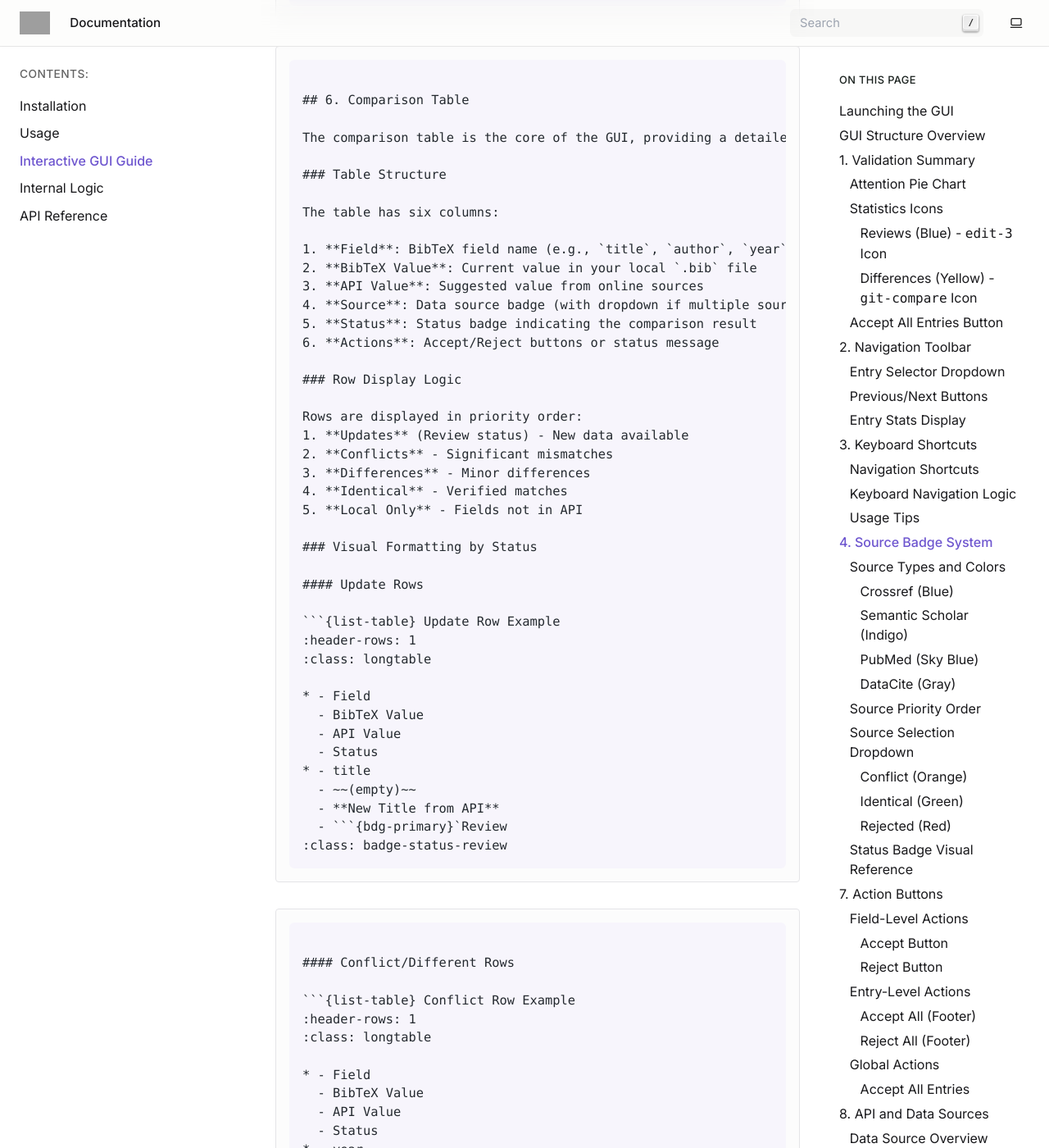
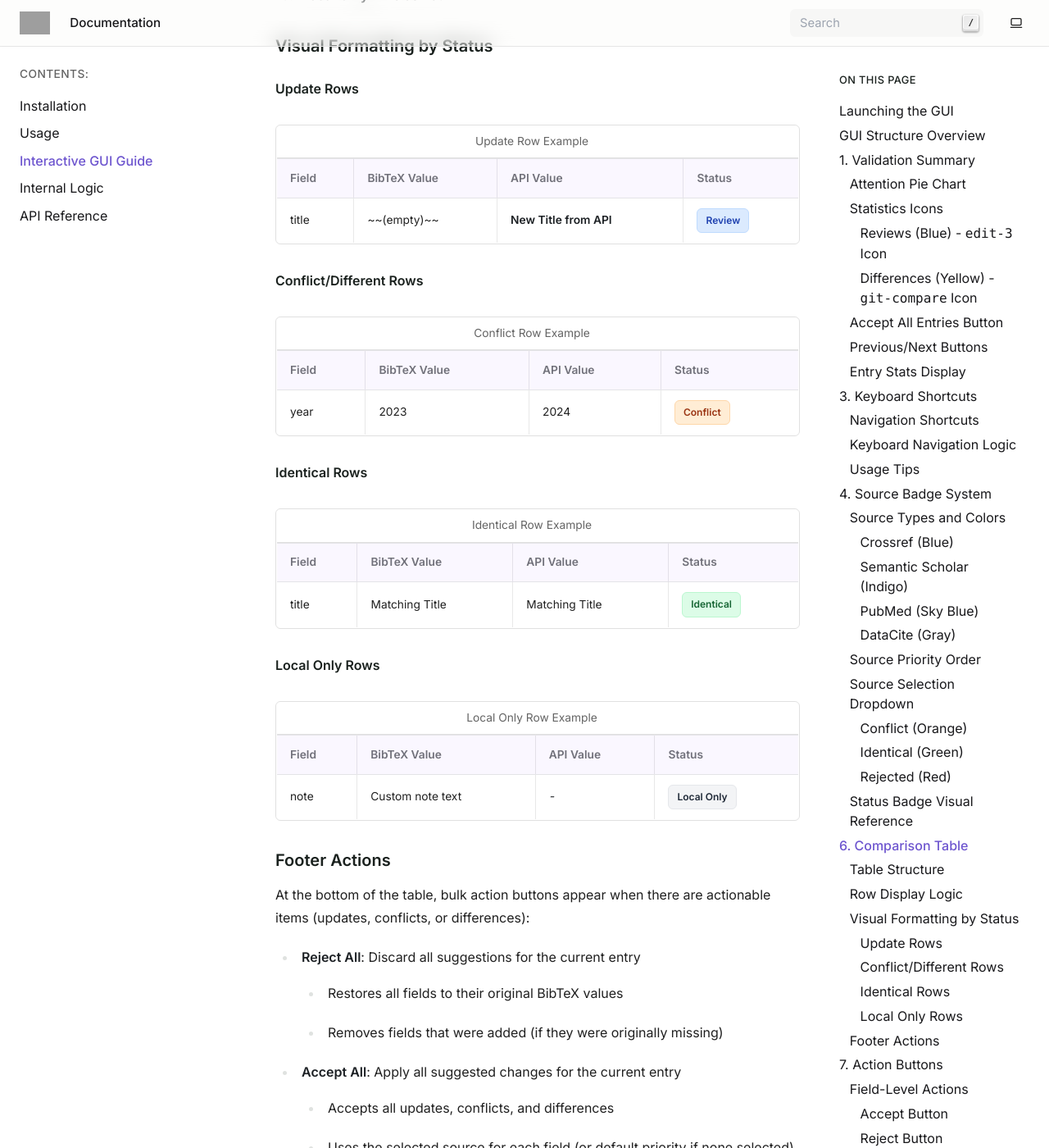
Before and after one commit to bet-lab/reference-validator, a Sphinx documentation site: the page built from docs/source/gui.md, in a window 1280 px wide and 1400 px high, scrolled down 15709 px. Shown: the whole window at 82% size. Built offline with Sphinx 7.4.7, drawn with Linux system fonts in a browser that asks for light colours; some of the changed text lies outside the part shown; grey boxes are pictures that could not be loaded.

Commit message:
docs: Update GUI documentation to replace badge syntax with HTML spans for improved styling consistency

````diff
--- a/docs/source/gui.md
+++ b/docs/source/gui.md
@@ -72,6 +72,7 @@
 Four icon-based statistics provide quick insights:
 
 #### Reviews (Blue) - `edit-3` Icon
+
 ```{bdg-primary}`Review
 :class: badge-status-review
 ```
@@ -82,6 +83,7 @@
 - **Example**: A missing `journal` field that can be filled from Crossref
 
 #### Conflicts (Orange) - `alert-triangle` Icon
+
 ```{bdg-primary}`Conflict
 :class: badge-status-conflict
 ```
@@ -92,6 +94,7 @@
 - **Example**: Your BibTeX has `year = {2023}` but Crossref reports `2024`
 
 #### Differences (Yellow) - `git-compare` Icon
+
 ```{bdg-primary}`Different
 :class: badge-status-different
 ```
@@ -102,6 +105,7 @@
 - **Example**: `"Journal Name"` vs `Journal Name` (quotes difference), or `Smith, John` vs `Smith, J.` (abbreviation)
 
 #### Identical (Green) - `check-circle` Icon
+
 ```{bdg-primary}`Identical
 :class: badge-status-identical
 ```
@@ -134,33 +138,25 @@
 ```{card} Normal State
 :class: sd-shadow-sm
 
-```{bdg-primary}`Accept All Entries
-:class: badge-status-review
-```
+<span class="badge badge-status-review">Accept All Entries</span>
 ```
 
 ```{card} Confirm State
 :class: sd-shadow-sm
 
-```{bdg-primary}`Click again to confirm
-:class: badge-destructive
-```
+<span class="badge badge-destructive">Click again to confirm</span>
 ```
 
 ```{card} Processing State
 :class: sd-shadow-sm
 
-```{bdg-primary}`Processing...
-:class: badge-muted
-```
+<span class="badge badge-muted">Processing...</span>
 ```
 
 ```{card} Success State
 :class: sd-shadow-sm
 
-```{bdg-primary}`All Accepted
-:class: badge-status-accepted
-```
+<span class="badge badge-status-accepted">All Accepted</span>
 ```
 ```
 
@@ -264,6 +260,7 @@
 ### Source Types and Colors
 
 #### Crossref (Blue)
+
 ```{bdg-primary}`CROSSREF
 :class: badge-source-crossref
 ```
@@ -274,6 +271,7 @@
 - **Reliability**: Very high - official DOI registry
 
 #### arXiv (Red)
+
 ```{bdg-primary}`ARXIV
 :class: badge-source-arxiv
 ```
@@ -285,6 +283,7 @@
 - **Special Features**: Automatically adds `eprint` and `eprinttype` fields
 
 #### Semantic Scholar (Indigo)
+
 ```{bdg-primary}`SEMANTIC SCHOLAR
 :class: badge-source-semantic-scholar
 ```
@@ -296,6 +295,7 @@
 - **Best For**: Finding missing DOIs or metadata for obscure papers
 
 #### DBLP (Purple)
+
 ```{bdg-primary}`DBLP
 :class: badge-source-dblp
 ```
@@ -307,6 +307,7 @@
 - **Best For**: Computer science papers, especially conference proceedings
 
 #### PubMed (Sky Blue)
+
 ```{bdg-primary}`PUBMED
 :class: badge-source-pubmed
 ```
@@ -318,6 +319,7 @@
 - **Best For**: Papers with PMID identifiers
 
 #### Zenodo (Gray)
+
 ```{bdg-primary}`ZENODO
 :class: badge-source-zenodo
 ```
@@ -329,6 +331,7 @@
 - **Special Features**: Often includes GitHub repository links
 
 #### DataCite (Gray)
+
 ```{bdg-primary}`DATACITE
 :class: badge-source-datacite
 ```
@@ -340,6 +343,7 @@
 - **Best For**: Datasets and data publications
 
 #### OpenAlex (Gray)
+
 ```{bdg-primary}`OPENALEX
 :class: badge-source-openalex
 ```
@@ -379,9 +383,7 @@
 ```{card} Source Selection Dropdown
 :class: sd-shadow-sm
 
-```{bdg-primary}`CROSSREF
-:class: badge-source-crossref
-```
+<span class="badge badge-source-crossref">CROSSREF</span>
 : Click to expand
 
 When expanded, shows available sources:
@@ -389,22 +391,14 @@
 ```{grid} 1
 :gutter: 1
 
-```{bdg-primary}`CROSSREF ✓
-:class: badge-source-crossref
-```
+<span class="badge badge-source-crossref">CROSSREF ✓</span>
 : Currently selected
 
-```{bdg-primary}`ARXIV
-:class: badge-source-arxiv
-```
+<span class="badge badge-source-arxiv">ARXIV</span>
 
-```{bdg-primary}`SEMANTIC SCHOLAR
-:class: badge-source-semantic-scholar
-```
+<span class="badge badge-source-semantic-scholar">SEMANTIC SCHOLAR</span>
 
-```{bdg-primary}`DBLP
-:class: badge-source-dblp
-```
+<span class="badge badge-source-dblp">DBLP</span>
 ```
 ```
 
@@ -420,6 +414,7 @@
 ### Status Types
 
 #### Review (Blue)
+
 ```{bdg-primary}`Review
 :class: badge-status-review
 ```
@@ -431,6 +426,7 @@
 - **Example**: Your entry has no `journal` field, but Crossref provides it
 
 #### Conflict (Orange)
+
 ```{bdg-primary}`Conflict
 :class: badge-status-conflict
 ```
@@ -445,6 +441,7 @@
   - Journal name differences: `J. ACM` vs `Journal of the ACM`
 
 #### Different (Yellow)
+
 ```{bdg-primary}`Different
 :class: badge-status-different
 ```
@@ -459,6 +456,7 @@
   - Case differences: `Journal Name` vs `journal name`
 
 #### Identical (Green)
+
 ```{bdg-primary}`Identical
 :class: badge-status-identical
 ```
@@ -470,6 +468,7 @@
 - **Note**: These fields are verified and correct
 
 #### Accepted (Emerald)
+
 ```{bdg-primary}`Accepted
 :class: badge-status-accepted
 ```
@@ -481,6 +480,7 @@
 - **Transient**: Status appears for ~2 seconds after acceptance
 
 #### Rejected (Red)
+
 ```{bdg-primary}`Rejected
 :class: badge-status-rejected
 ```
@@ -492,6 +492,7 @@
 - **Transient**: Status appears for ~2 seconds after rejection
 
 #### Local Only (Gray)
+
 ```{bdg-primary}`Local Only
 :class: badge-status-local-only
 ```
@@ -507,33 +508,19 @@
 ```{grid} 3
 :gutter: 2
 
-```{bdg-primary}`Review
-:class: badge-status-review
-```
+<span class="badge badge-status-review">Review</span>
 
-```{bdg-primary}`Conflict
-:class: badge-status-conflict
-```
+<span class="badge badge-status-conflict">Conflict</span>
 
-```{bdg-primary}`Different
-:class: badge-status-different
-```
+<span class="badge badge-status-different">Different</span>
 
-```{bdg-primary}`Identical
-:class: badge-status-identical
-```
+<span class="badge badge-status-identical">Identical</span>
 
-```{bdg-primary}`Accepted
-:class: badge-status-accepted
-```
+<span class="badge badge-status-accepted">Accepted</span>
 
-```{bdg-primary}`Rejected
-:class: badge-status-rejected
-```
+<span class="badge badge-status-rejected">Rejected</span>
 
-```{bdg-primary}`Local Only
-:class: badge-status-local-only
-```
+<span class="badge badge-status-local-only">Local Only</span>
 ```
 
 ## 6. Comparison Table
@@ -575,9 +562,7 @@
 * - title
   - ~~(empty)~~
   - **New Title from API**
-  - ```{bdg-primary}`Review
-:class: badge-status-review
-```
+  - <span class="badge badge-status-review">Review</span>
 ```
 
 #### Conflict/Different Rows
@@ -593,9 +578,7 @@
 * - year
   - 2023
   - 2024
-  - ```{bdg-primary}`Conflict
-:class: badge-status-conflict
-```
+  - <span class="badge badge-status-conflict">Conflict</span>
 ```
 
 #### Identical Rows
@@ -611,9 +594,7 @@
 * - title
   - Matching Title
   - Matching Title
-  - ```{bdg-primary}`Identical
-:class: badge-status-identical
-```
+  - <span class="badge badge-status-identical">Identical</span>
 ```
 
 #### Local Only Rows
@@ -629,9 +610,7 @@
 * - note
   - Custom note text
   - *-*
-  - ```{bdg-primary}`Local Only
-:class: badge-status-local-only
-```
+  - <span class="badge badge-status-local-only">Local Only</span>
 ```
 
 ### Footer Actions
@@ -654,12 +633,8 @@
 
 Apply to all fields in this entry:
 
-```{bdg-primary}`Reject All
-:class: badge-destructive
-```
-```{bdg-primary}`Accept All
-:class: badge-status-review
-```
+<span class="badge badge-destructive">Reject All</span>
+<span class="badge badge-status-review">Accept All</span>
 ```
 
 ## 7. Action Buttons
````
